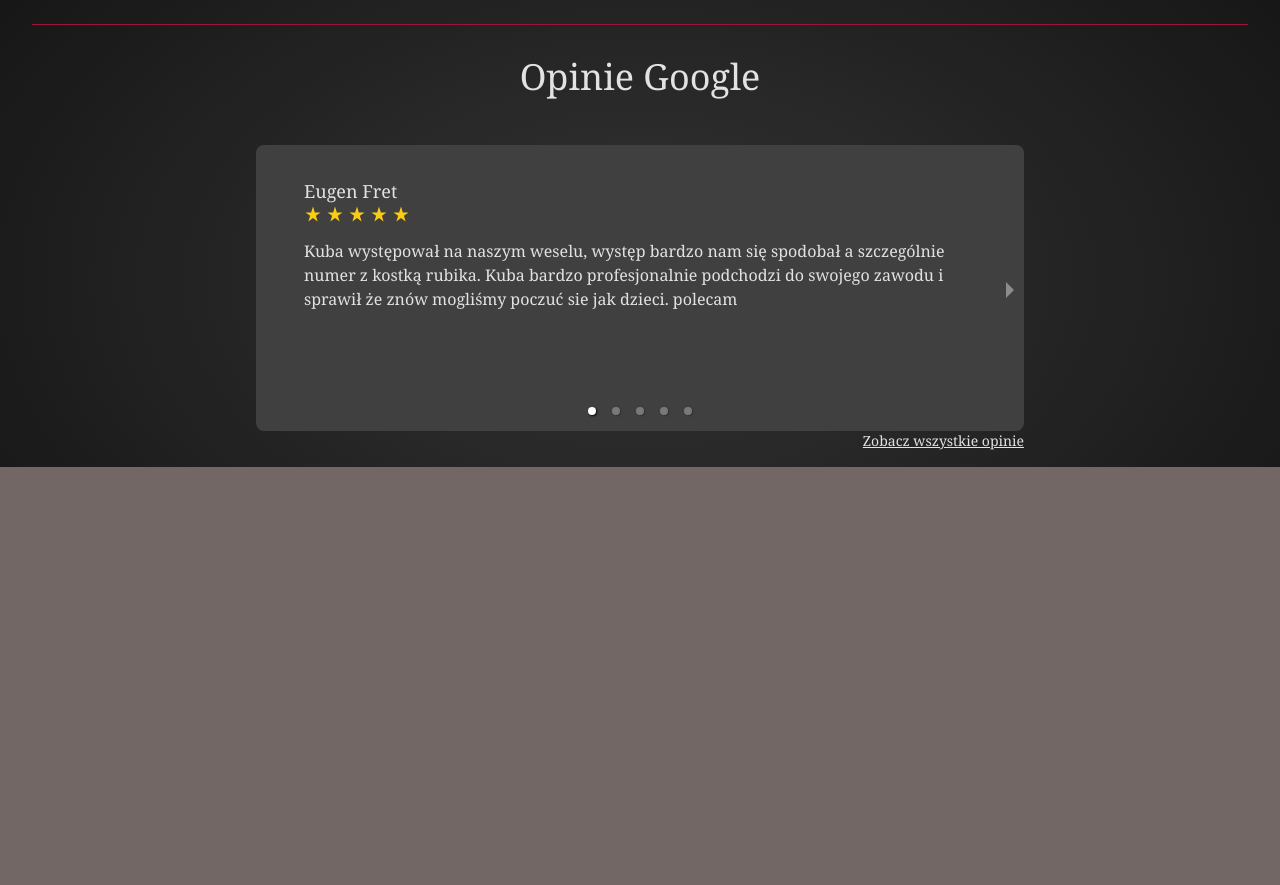
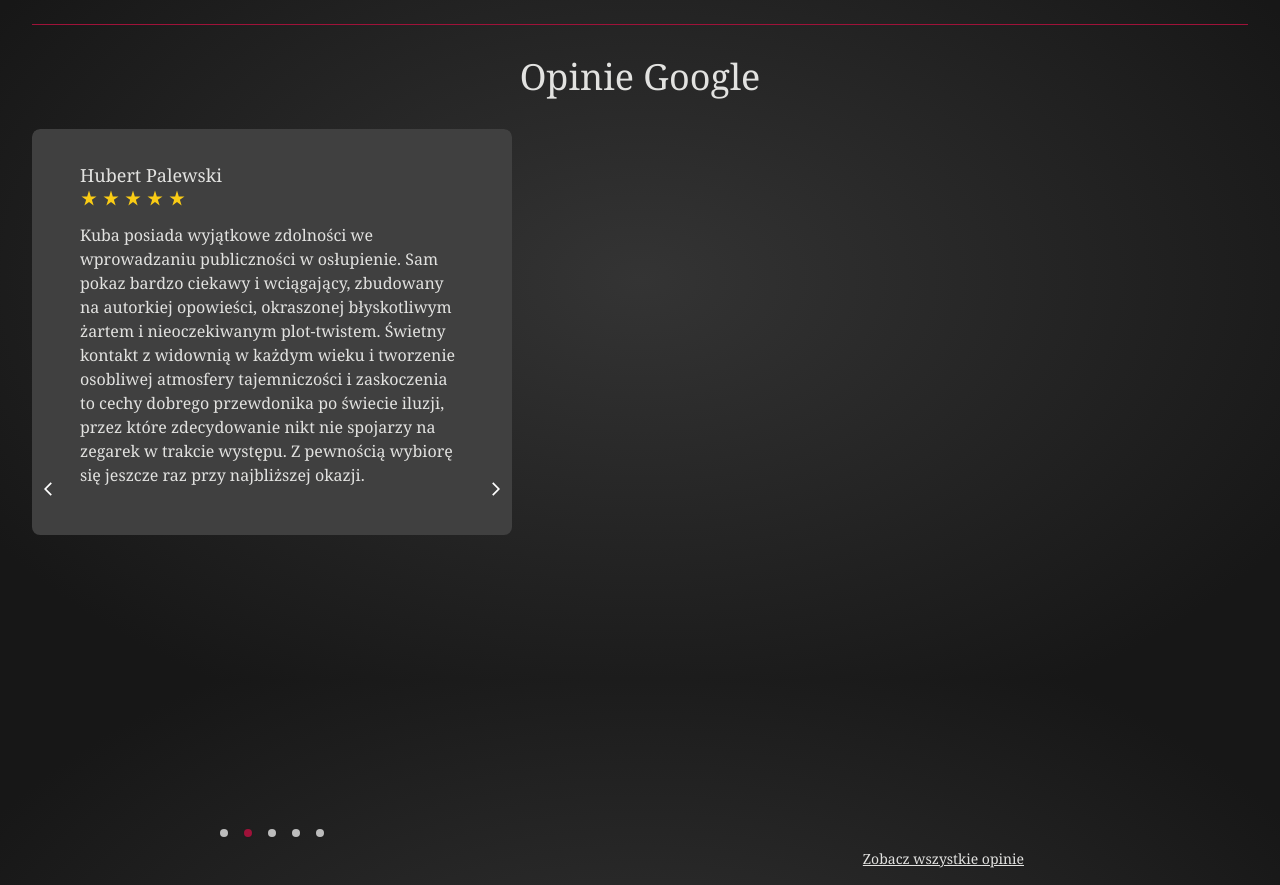
Before and after one commit to makaryy/kubawarkocz, a Next.js app: page / in a window 1280 px wide. Shown: the part 920-1805 px from the top of the page. Before the commit the page ends 1387 px from the top, so only its background shows below. Built offline with nearby package versions, Linux system fonts and the light colour scheme.

Commit message:
created new embla carousel

```diff
--- a/package.json
+++ b/package.json
@@ -13,6 +13,8 @@
         "@types/react": "18.0.37",
         "@types/react-dom": "18.0.11",
         "cloudinary": "^1.37.0",
+        "embla-carousel-autoplay": "^8.0.0-rc07",
+        "embla-carousel-react": "^8.0.0-rc07",
         "eslint": "8.38.0",
         "eslint-config-next": "13.3.0",
         "form-data": "^4.0.0",
--- /dev/null
+++ b/src/components/Carousel.tsx
@@ -0,0 +1,89 @@
+import { ReactNode, useCallback, useEffect, useState } from "react";
+import useEmblaCarousel from "embla-carousel-react";
+import Autoplay from "embla-carousel-autoplay";
+import { MdArrowBackIosNew, MdArrowForwardIos } from "react-icons/md";
+import { cls } from "@/utils/utils";
+
+interface CarouselProps {
+    items: ReactNode[];
+    arrows?: boolean;
+    className?: string;
+    dots?: boolean;
+    loop?: boolean;
+    delay?: number;
+}
+
+const Carousel = ({ items, arrows = true, className, dots = false, loop = false, delay = 3000 }: CarouselProps) => {
+    const [emblaRef, emblaApi] = useEmblaCarousel({ loop }, [Autoplay({ delay })]);
+    const [currentSlide, setCurrentSlide] = useState(0);
+
+    useEffect(() => {
+        if (emblaApi) {
+            emblaApi.on("select", (api) => {
+                setCurrentSlide(api.selectedScrollSnap());
+            });
+        }
+    }, [emblaApi]);
+
+    const scrollNext = useCallback(() => {
+        if (emblaApi) emblaApi.scrollNext();
+    }, [emblaApi]);
+    const scrollPrev = useCallback(() => {
+        if (emblaApi) emblaApi.scrollPrev();
+    }, [emblaApi]);
+    const scrollTo = useCallback(
+        (index: number) => {
+            if (emblaApi) emblaApi.scrollTo(index);
+        },
+        [emblaApi]
+    );
+    const stop = useCallback(() => {
+        if (emblaApi) emblaApi.plugins().autoplay?.stop();
+    }, [emblaApi]);
+    const play = useCallback(() => {
+        if (emblaApi) emblaApi.plugins().autoplay?.play();
+    }, [emblaApi]);
+
+    return (
+        <div className={cls("relative overflow-hidden", className)} onMouseEnter={stop} onMouseLeave={play}>
+            {arrows && (
+                <>
+                    <button
+                        onClick={scrollPrev}
+                        className="absolute z-20 left-0 flex items-center justify-center w-8 h-full text-white bg-transparent hover:bg-gradient-to-r hover:to-transparent hover:from-black/30"
+                    >
+                        <MdArrowBackIosNew />
+                    </button>
+                    <button
+                        onClick={scrollNext}
+                        className="absolute z-20 right-0 flex items-center justify-center w-8 h-full text-white bg-transparent hover:bg-gradient-to-r hover:from-transparent hover:to-black/30"
+                    >
+                        <MdArrowForwardIos />
+                    </button>
+                </>
+            )}
+            {dots && (
+                <div className="absolute mx-auto bottom-2 z-20 flex justify-center items-center gap-4 h-4 w-full">
+                    {items.map((_, index) => (
+                        <button
+                            key={index}
+                            onClick={() => scrollTo(index)}
+                            className={cls("rounded-full w-2 h-2 shadow-sm", index === currentSlide ? "bg-rose-800" : "bg-white/70")}
+                        ></button>
+                    ))}
+                </div>
+            )}
+            <div className="overflow-hidden" ref={emblaRef}>
+                <div className="flex">
+                    {items.map((item, index) => (
+                        <div key={`carousel-slide-${index}`} className="min-w-0 flex-[0_0_100%]">
+                            {item}
+                        </div>
+                    ))}
+                </div>
+            </div>
+        </div>
+    );
+};
+
+export default Carousel;
--- a/src/pages/index.tsx
+++ b/src/pages/index.tsx
@@ -3,8 +3,7 @@ import Image from "next/image";
 import Head from "next/head";
 import Link from "next/link";
 import data from "@/utils/data";
-import "react-responsive-carousel/lib/styles/carousel.min.css"; // requires a loader
-import { Carousel } from "react-responsive-carousel";
+import Carousel from "@/components/Carousel";
 import { MdStarRate } from "react-icons/md";
 
 const {
@@ -58,15 +57,9 @@ export default function Home() {
             <div className="flex flex-col border-t border-rose-800 mx-8">
                 <h3 className="text-4xl my-8 text-center">{reviews.title}</h3>
                 <Carousel
-                    centerMode={false}
-                    swipeable
-                    showThumbs={false}
-                    emulateTouch
-                    showStatus={false}
-                    showIndicators
-                    className="w-full max-w-3xl mt-4 mx-auto h-max"
-                >
-                    {reviews.reviewList.map(({ rating, review, user }) => (
+                    dots
+                    className="w-[480px] h-[720px] rounded-lg"
+                    items={reviews.reviewList.map(({ rating, review, user }) => (
                         <div key={`${user} - ${review}`} className="w-full max-w-3xl h-full bg-neutral-700 text-left py-8 px-12 rounded-lg">
                             <div>
                                 <p className="text-lg">{user}</p>
@@ -79,7 +72,7 @@ export default function Home() {
                             <p className="my-4">{review}</p>
                         </div>
                     ))}
-                </Carousel>
+                />
                 <Link href={reviews.link.href} target="_blank" className="w-full max-w-3xl mx-auto text-sm underline text-right mb-4">
                     {reviews.link.label}
                 </Link>
--- a/src/pages/omnie.tsx
+++ b/src/pages/omnie.tsx
@@ -2,8 +2,7 @@ import Page from "@/components/Page";
 import data from "@/utils/data";
 import Image from "next/image";
 import Link from "next/link";
-import "react-responsive-carousel/lib/styles/carousel.min.css"; // requires a loader
-import { Carousel } from "react-responsive-carousel";
+import Carousel from "@/components/Carousel";
 import Head from "next/head";
 
 const {
@@ -41,21 +40,12 @@ const About = () => {
                     </p>
                 </div>
                 <Carousel
-                    centerMode={false}
-                    swipeable
-                    showThumbs={false}
-                    emulateTouch
-                    infiniteLoop={true}
-                    showStatus={false}
-                    showIndicators
-                    autoPlay
-                    interval={3000}
-                    className=" w-[360px] sm:w-[480px] px-4"
-                >
-                    {images.map(({ alt, src }) => (
-                        <Image src={src} alt={alt} width={480} height={640} key={src} className="rounded-lg border-2 border-rose-800 " />
+                    loop
+                    className="w-[480px] h-[720px] rounded-lg"
+                    items={images.map(({ alt, src }) => (
+                        <Image src={src} alt={alt} width={480} height={640} key={src} />
                     ))}
-                </Carousel>
+                />
                 <h2 className="lg:hidden text-4xl pb-6">{title}</h2>
             </div>
         </Page>
--- /dev/null
+++ b/src/utils/utils.ts
@@ -0,0 +1 @@
+export const cls = (...args: (string | undefined | null | false)[]) => args.filter(Boolean).join(" ");
```
Also changed, not shown: 1 other file (tests, documents, lock files or other folders).
